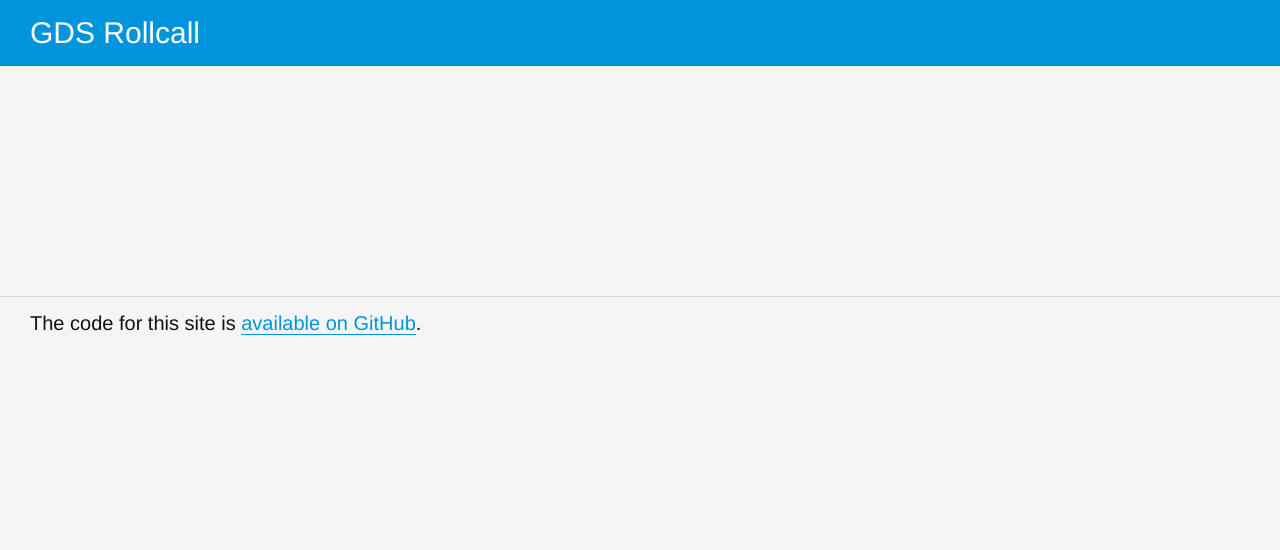
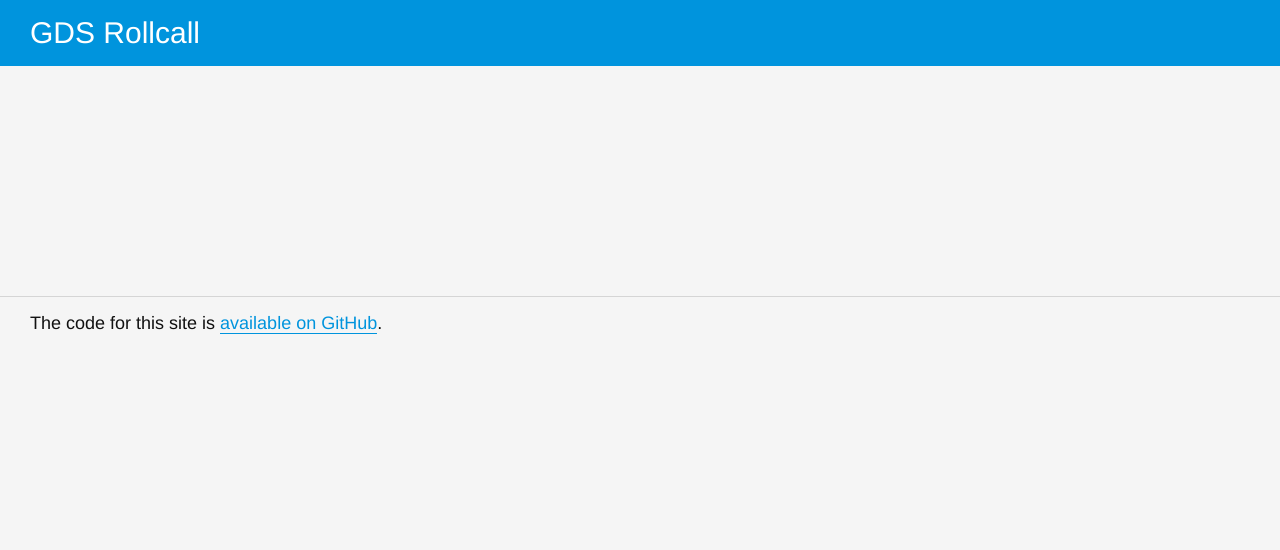
Before and after one commit to alphagov/rollcall, a Django app: page /group/ in a window 1280 px wide. Shown: the top 550 px of the page. Run offline with Django 3.2, Linux system fonts and the light colour scheme; data that the repository does not hold is empty.

Commit message:
Bit tidier

```diff
--- a/templates/base.html
+++ b/templates/base.html
@@ -58,8 +58,8 @@ table {
 body {
   background-color: #f5f5f5;
   font-family: "Helvetica Neue", Helvetica, Arial, sans-serif;
-  font-size:20px;
-  line-height: 23px;
+  font-size:18px;
+  line-height: 22px;
   font-weight: 300;
   color:#111;
 }
@@ -151,15 +151,14 @@ section.person-details {
   position: relative;
   float:left;
   margin-right:15px;
+  margin-top: 5px;
   padding-right:30px;
 }
 
 section.lists {
   position: relative;
   float:left;
-  margin-top:2px;
-  padding-top:10px;
-  border-top:1px solid #d5d5d5;
+  margin-top:83px;
 }
 
 section.owns-lists,
```
